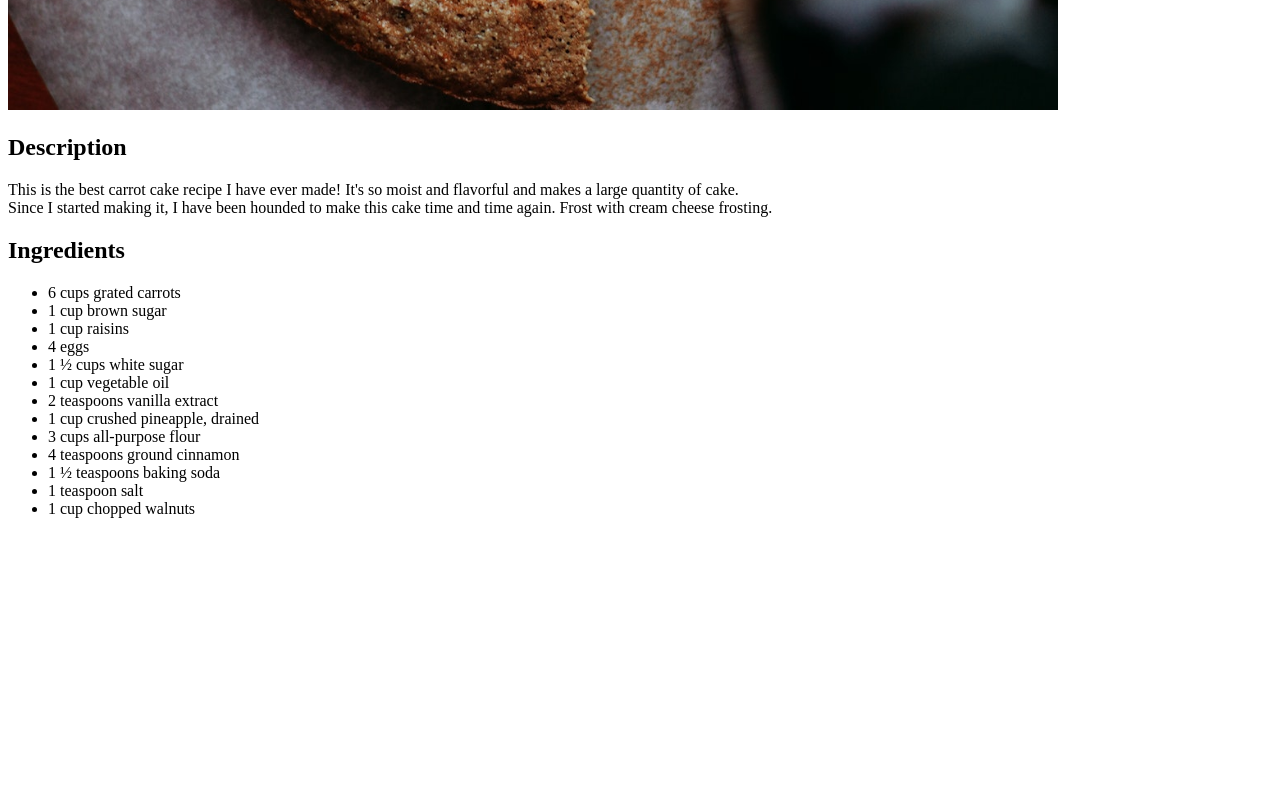
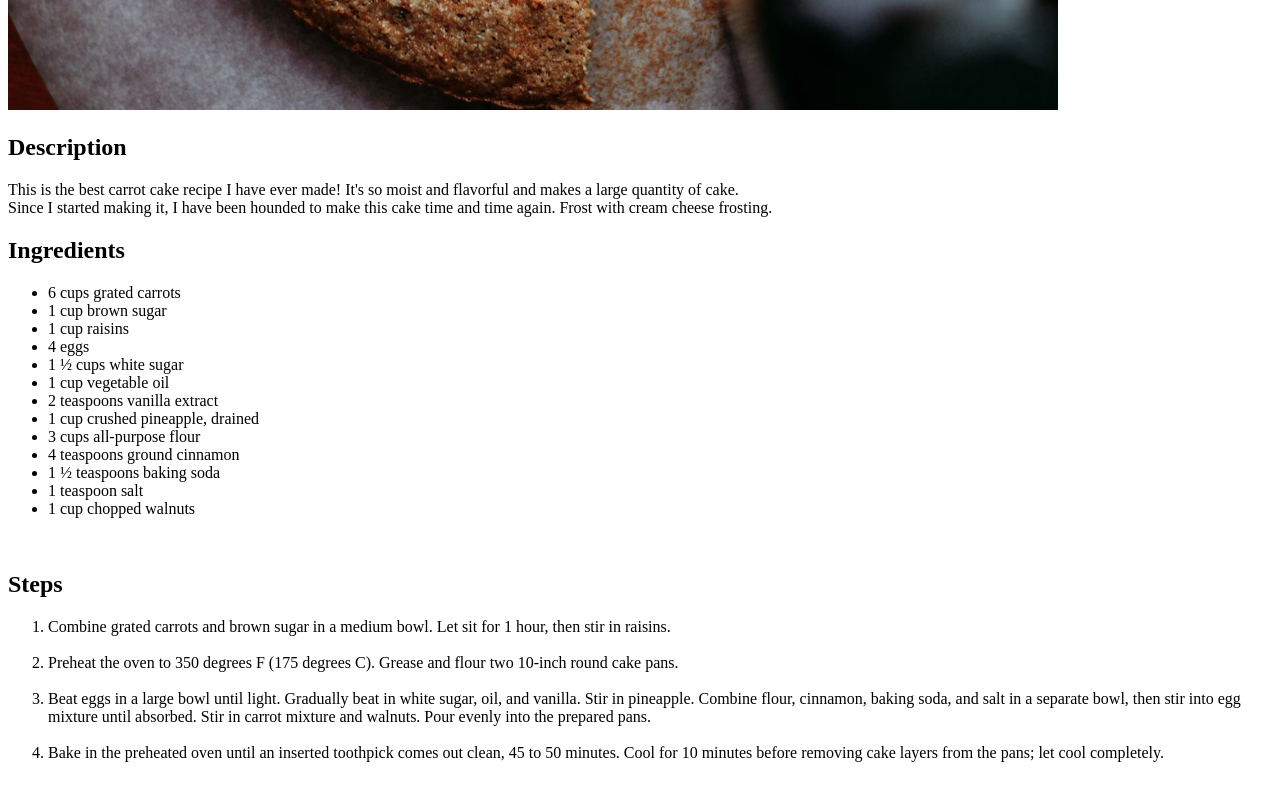
Before and after one commit to Jason757/odin-recipes, a plain HTML site: page recipes/carrot-cake.html in a window 1280 px wide. Shown: the part 688-1490 px from the top of the page. Before the commit the page ends 1222 px from the top, so only its background shows below. Drawn offline with Linux system fonts and the light colour scheme.

Commit message:
Add steps of preparation

```diff
--- a/recipes/carrot-cake.html
+++ b/recipes/carrot-cake.html
@@ -31,5 +31,13 @@
         <li>1 teaspoon salt</li>
         <li>1 cup chopped walnuts</li>
     </ul>
+    <br>
+    <h2>Steps</h2>
+    <ol>
+        <li>Combine grated carrots and brown sugar in a medium bowl. Let sit for 1 hour, then stir in raisins. </li><br>
+        <li>Preheat the oven to 350 degrees F (175 degrees C). Grease and flour two 10-inch round cake pans. </li><br>
+        <li>Beat eggs in a large bowl until light. Gradually beat in white sugar, oil, and vanilla. Stir in pineapple. Combine flour, cinnamon, baking soda, and salt in a separate bowl, then stir into egg mixture until absorbed. Stir in carrot mixture and walnuts. Pour evenly into the prepared pans. </li><br>
+        <li>Bake in the preheated oven until an inserted toothpick comes out clean, 45 to 50 minutes. Cool for 10 minutes before removing cake layers from the pans; let cool completely. </li><br><br>
+    </ol>
 </body>
 </html>
```
